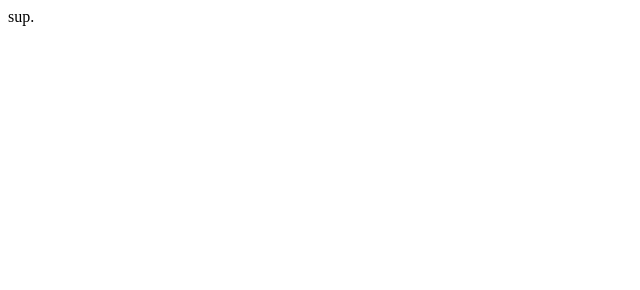
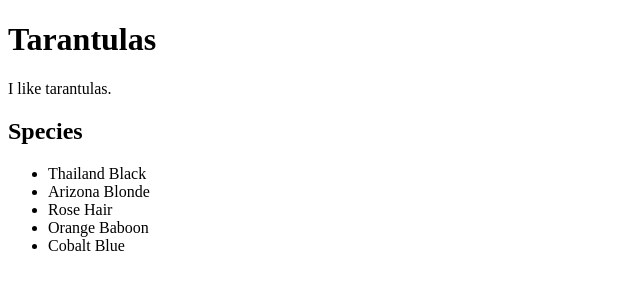
Before and after one commit to avo-luka/assignment-1, a plain HTML site: page index.html in a window 1280 px wide. Shown: the whole page, without its empty margins (0-640 px from the left). Drawn offline with Linux system fonts and the light colour scheme.

Commit message:
Added list

```diff
--- a/index.html
+++ b/index.html
@@ -1,3 +1,27 @@
-<html>
-sup.
+<!DOCTYPE html>
+<html lang="en">
+
+    <head>
+        <title>Tarantulas r awesome</title>
+
+    </head>
+
+    <body>
+        <h1>Tarantulas</h1>
+        <p>I like tarantulas.</p>
+
+
+        <h2>Species</h2>
+       <ul>
+           <li>Thailand Black</li>
+           <li>Arizona Blonde</li>
+           <li>Rose Hair</li>
+           <li>Orange Baboon</li>
+           <li>Cobalt Blue</li>
+       </ul>
+
+    </body>
+
+
+
 </html>
```
